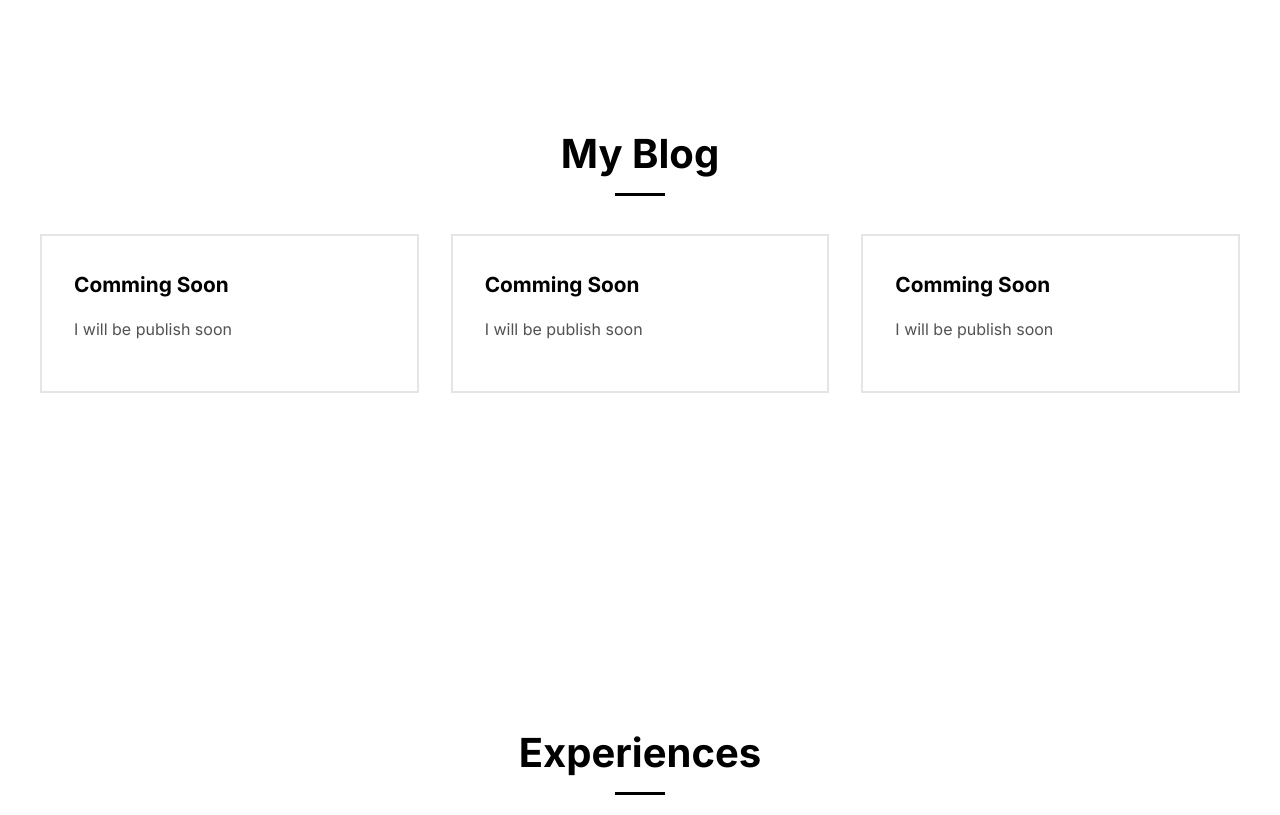
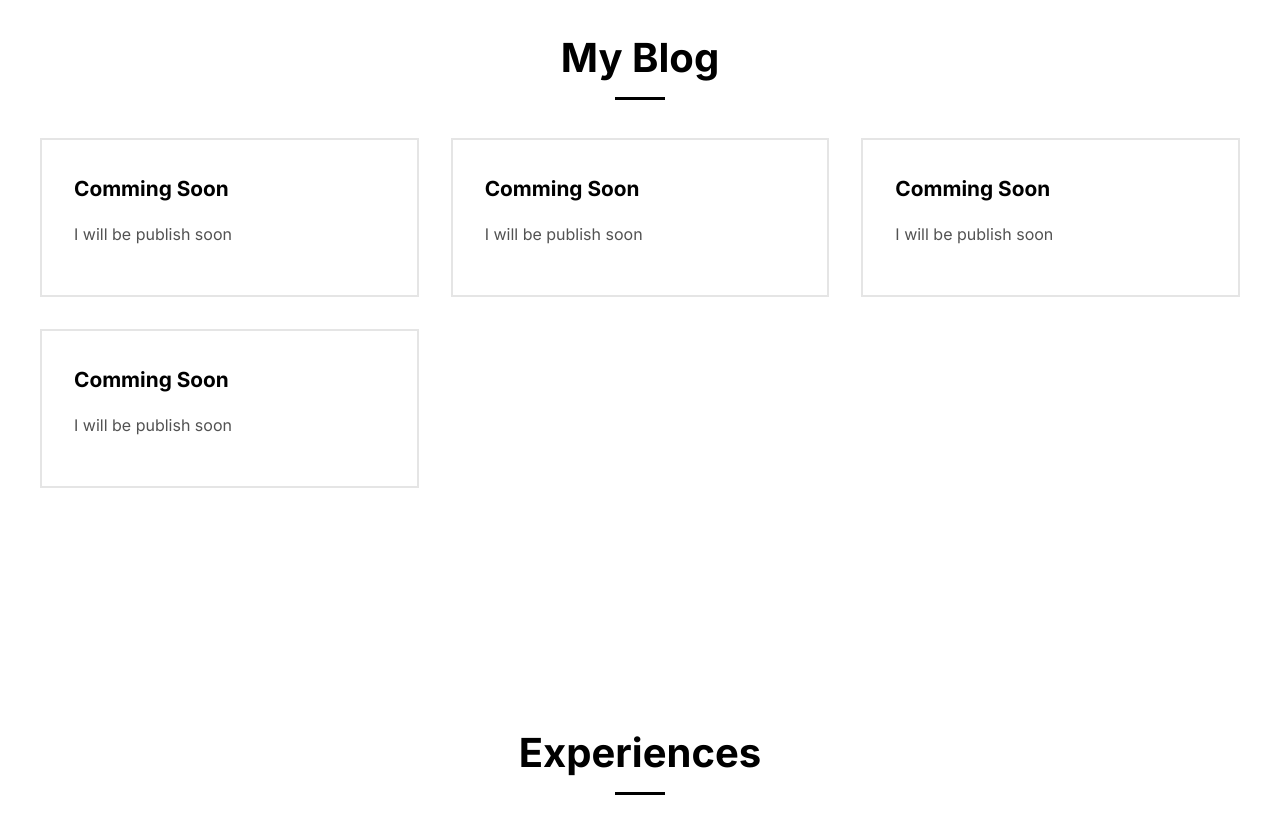
Before and after one commit to maki-sam/makisam-portfolio-website, a plain HTML site: page index.html in a window 1280 px wide. Shown: the part 960-1775 px from the top of the page. Drawn offline with nearby package versions, Linux system fonts and the light colour scheme.

Commit message:
add one vlog session

```diff
--- a/index.html
+++ b/index.html
@@ -65,6 +65,10 @@
         <div class="container">
             <h2 class="section-title">My Blog</h2>
             <div class="vlog-grid">
+                <div class="vlog-item">
+                    <h3>Comming Soon</h3>
+                    <p>I will be publish soon</p>
+                </div>
                 <div class="vlog-item">
                     <h3>Comming Soon</h3>
                     <p>I will be publish soon</p>
```
